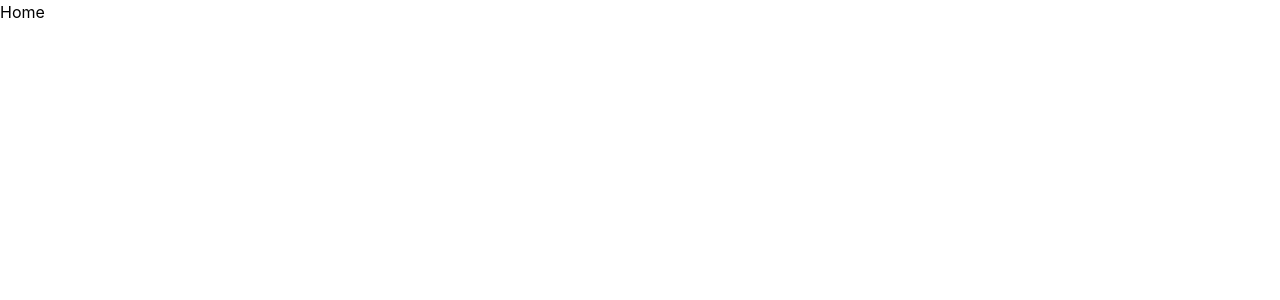
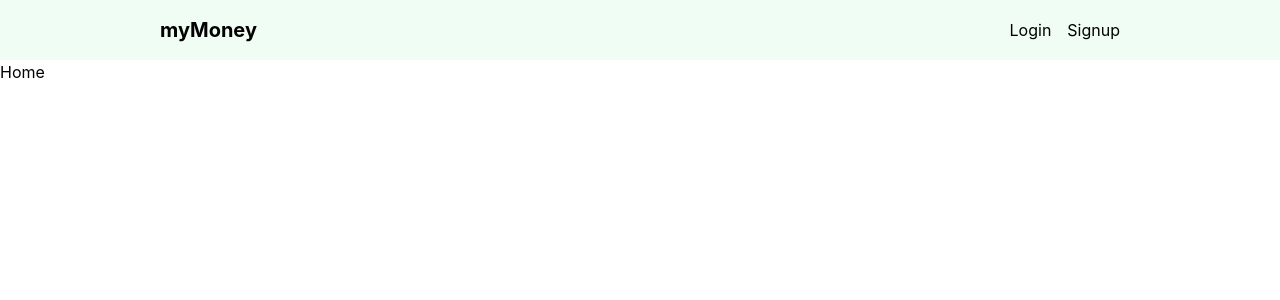
Before and after one commit to DavidRedding/my-money, a React (Create React App) app: page / in a window 1280 px wide. Shown: the top 300 px of the page. Built offline with nearby package versions, Linux system fonts and the light colour scheme.

Commit message:
Navbar component

```diff
--- a/src/App.js
+++ b/src/App.js
@@ -4,13 +4,15 @@ import { BrowserRouter, Route, Switch } from 'react-router-dom';
 import Home from './pages/home/Home';
 import Login from './pages/login/Login';
 import Signup from './pages/signup/Signup';
+import Navbar from './components/Navbar';
 
 const App = () => (
   <div className=" min-h-screen">
     <BrowserRouter>
+      <Navbar />
       <Switch>
         <Route exact path="/">
-          <Home />
+          <Home />{' '}
         </Route>
         <Route path="/login">
           <Login />
--- /dev/null
+++ b/src/components/Navbar.js
@@ -0,0 +1,14 @@
+import { Link } from 'react-router-dom';
+// prettier-ignore
+const Navbar = () => (
+  <nav className="px-2 py-4 bg-green-50">
+    <ul className="flex items-center max-w-[960px] mx-auto ">
+      <li className="mr-auto text-xl font-bold"><Link to="/">myMoney</Link></li>
+
+      <li><Link to="/login">Login</Link></li>
+      <li className="ml-4"><Link to="/signup">Signup</Link></li>
+    </ul>
+  </nav>
+);
+
+export default Navbar;
```
